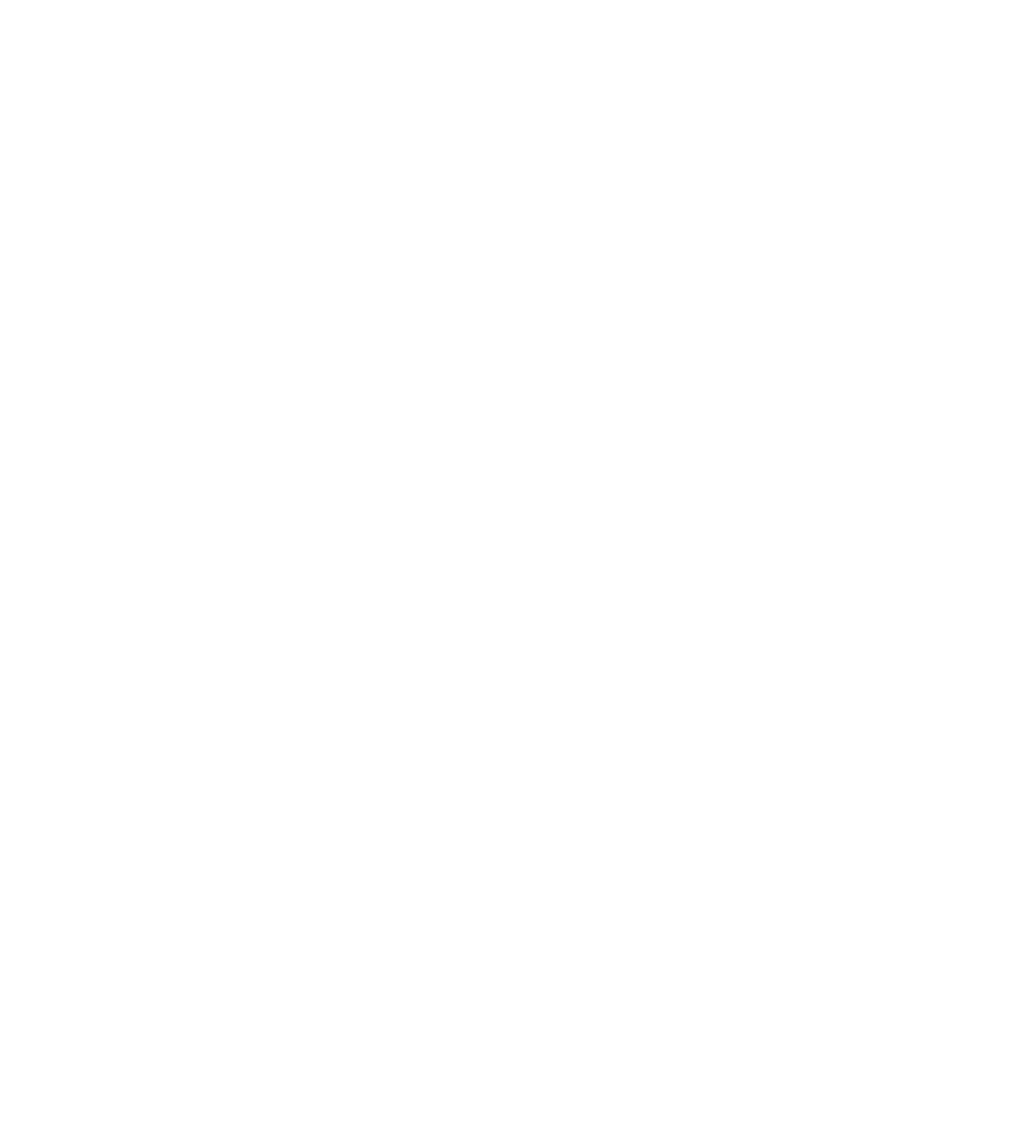
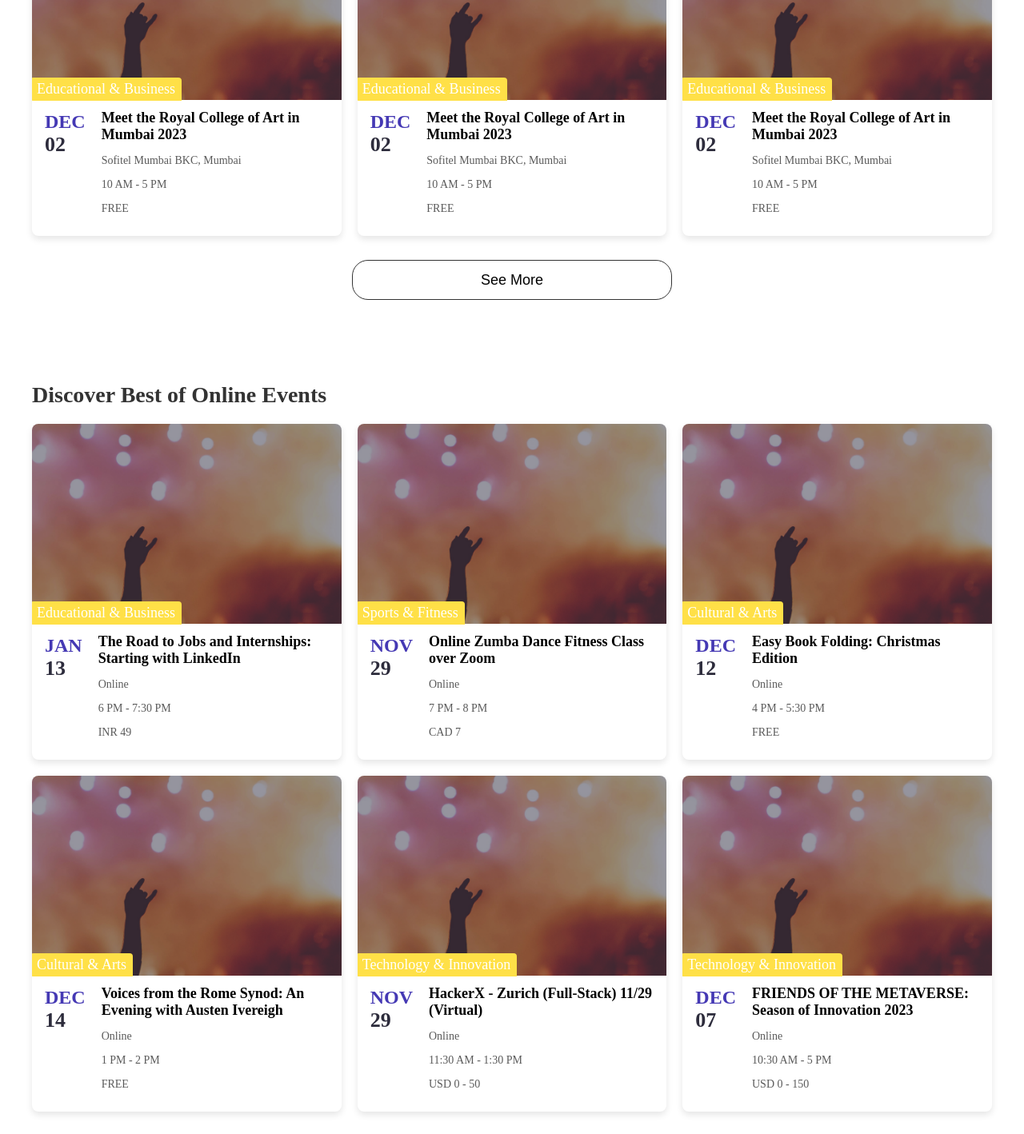
Before and after one commit to ali-mansour21/ActiveVibe, a React (Vite) app in the folder frontend/: page / in a window 1280 px wide. Shown: the part 1680-3098 px from the top of the page at 80% size. Before the commit the page ends 1635 px from the top, so only its background shows below. Built offline with nearby package versions, Linux system fonts and the light colour scheme.

Commit message:
Create the online event section

```diff
--- a/frontend/src/App.css
+++ b/frontend/src/App.css
@@ -1,3 +1,6 @@
+@import url("https://fonts.googleapis.com/css2?family=Lalezar&family=Montserrat:ital,wght@0,100..900;1,100..900&display=swap");
+
 body {
   margin: 0 !important;
+  font-family: "Montserrat", sans-serif;
 }
--- a/frontend/src/pages/components/EventCard.jsx
+++ b/frontend/src/pages/components/EventCard.jsx
@@ -1,22 +1,23 @@
 import "../styles/eventcard.css";
 
+// eslint-disable-next-line react/prop-types
 const EventCard = ({ event }) => {
   return (
     <div className="event-card">
-      <img src={event.imageUrl} alt={event.title} className="event-image" />
+      <img src={event?.imageUrl} alt={event?.title} className="event-image" />
       <div className="event-details">
         <div className="event-date">
-          <span className="event-month">{event.month}</span>
-          <span className="event-day">{event.day}</span>
+          <span className="event-month">{event?.month}</span>
+          <span className="event-day">{event?.day}</span>
         </div>
         <div className="event-info">
-          <h4 className="event-title">{event.title}</h4>
-          <p className="event-location">{event.location}</p>
-          <p className="event-time">{event.time}</p>
-          <p className="event-price">{event.price}</p>
+          <h4 className="event-title">{event?.title}</h4>
+          <p className="event-location">{event?.location}</p>
+          <p className="event-time">{event?.time}</p>
+          <p className="event-price">{event?.price}</p>
         </div>
       </div>
-      <div className="event-category">{event.category}</div>
+      <div className="event-category">{event?.category}</div>
     </div>
   );
 };
--- a/frontend/src/pages/components/EventSection.jsx
+++ b/frontend/src/pages/components/EventSection.jsx
@@ -35,6 +35,39 @@ const events = [
     imageUrl: logo,
     category: "Educational & Business",
   },
+  {
+    title: "Meet the Royal College of Art in Mumbai 2023",
+    month: "DEC",
+    day: "02",
+    location: "Sofitel Mumbai BKC, Mumbai",
+    time: "10 AM - 5 PM",
+    price: "FREE",
+    interested: "",
+    imageUrl: logo,
+    category: "Educational & Business",
+  },
+  {
+    title: "Meet the Royal College of Art in Mumbai 2023",
+    month: "DEC",
+    day: "02",
+    location: "Sofitel Mumbai BKC, Mumbai",
+    time: "10 AM - 5 PM",
+    price: "FREE",
+    interested: "",
+    imageUrl: logo,
+    category: "Educational & Business",
+  },
+  {
+    title: "Meet the Royal College of Art in Mumbai 2023",
+    month: "DEC",
+    day: "02",
+    location: "Sofitel Mumbai BKC, Mumbai",
+    time: "10 AM - 5 PM",
+    price: "FREE",
+    interested: "",
+    imageUrl: logo,
+    category: "Educational & Business",
+  },
 ];
 
 const EventsSection = () => {
--- a/frontend/src/pages/components/Home.jsx
+++ b/frontend/src/pages/components/Home.jsx
@@ -2,6 +2,7 @@ import Header from "../../components/Header";
 import Categories from "./Categories";
 import EventsSection from "./EventSection";
 import LandingPage from "./LandingPage ";
+import OnlineEventsSection from "./OnlineEventsSection";
 
 const Home = () => {
   const isAuthenticated = false;
@@ -11,6 +12,7 @@ const Home = () => {
       <LandingPage />
       <Categories />
       <EventsSection />
+      <OnlineEventsSection />
     </>
   );
 };
--- /dev/null
+++ b/frontend/src/pages/components/OnlineEventsSection.jsx
@@ -0,0 +1,91 @@
+import EventCard from "./EventCard";
+import "../styles/onlineeventsection.css";
+import "../styles/eventcard.css";
+import logo from "../../assets/landing/Hero.png";
+
+const onlineEvents = [
+  {
+    title: "The Road to Jobs and Internships: Starting with LinkedIn",
+    month: "JAN",
+    day: "13",
+    location: "Online",
+    time: "6 PM - 7:30 PM",
+    price: "INR 49",
+    interested: "21",
+    imageUrl: logo,
+    category: "Educational & Business",
+  },
+  {
+    title: "Online Zumba Dance Fitness Class over Zoom",
+    month: "NOV",
+    day: "29",
+    location: "Online",
+    time: "7 PM - 8 PM",
+    price: "CAD 7",
+    interested: "",
+    imageUrl: logo,
+    category: "Sports & Fitness",
+  },
+  {
+    title: "Easy Book Folding: Christmas Edition",
+    month: "DEC",
+    day: "12",
+    location: "Online",
+    time: "4 PM - 5:30 PM",
+    price: "FREE",
+    interested: "10",
+    imageUrl: logo,
+    category: "Cultural & Arts",
+  },
+  {
+    title: "Voices from the Rome Synod: An Evening with Austen Ivereigh",
+    month: "DEC",
+    day: "14",
+    location: "Online",
+    time: "1 PM - 2 PM",
+    price: "FREE",
+    interested: "37",
+    imageUrl: logo,
+    category: "Cultural & Arts",
+  },
+  {
+    title: "HackerX - Zurich (Full-Stack) 11/29 (Virtual)",
+    month: "NOV",
+    day: "29",
+    location: "Online",
+    time: "11:30 AM - 1:30 PM",
+    price: "USD 0 - 50",
+    interested: "16",
+    imageUrl: logo,
+    category: "Technology & Innovation",
+  },
+  {
+    title: "FRIENDS OF THE METAVERSE: Season of Innovation 2023",
+    month: "DEC",
+    day: "07",
+    location: "Online",
+    time: "10:30 AM - 5 PM",
+    price: "USD 0 - 150",
+    interested: "10",
+    imageUrl: logo,
+    category: "Technology & Innovation",
+  },
+  // Add more events as needed...
+];
+const OnlineEventsSection = () => {
+  return (
+    <div className="online-events-section">
+      <h2>Discover Best of Online Events</h2>
+      <div className="online-events-grid">
+        {onlineEvents?.map((event, index) => (
+          <div key={index}>
+            <EventCard event={event} />
+          </div>
+        ))}
+      </div>
+      <button className="see-more-button">See More</button>
+    </div>
+  );
+};
+
+export default OnlineEventsSection;
--- a/frontend/src/pages/styles/eventcard.css
+++ b/frontend/src/pages/styles/eventcard.css
@@ -59,7 +59,7 @@
 
 .event-category {
   background-color: #ffe047;
-  color: #2d2c3c;
+  color: #fff;
   padding: 4px 8px;
   position: absolute;
   top: 222px;
--- /dev/null
+++ b/frontend/src/pages/styles/onlineeventsection.css
@@ -0,0 +1,31 @@
+.online-events-section {
+  margin: 40px auto;
+  padding: 20px 20px;
+  max-width: 1200px;
+}
+
+.online-events-section h2 {
+  font-size: 28px;
+  margin-bottom: 20px;
+  color: #333;
+}
+
+.online-events-grid {
+  display: grid;
+  grid-template-columns: repeat(auto-fit, minmax(300px, 1fr));
+  gap: 20px;
+}
+.see-more-button {
+  margin: 30px auto 0;
+  display: block;
+  padding: 12px 24px;
+  border: 1px solid #333;
+  background-color: white;
+  border-radius: 20px;
+  cursor: pointer;
+  transition: background-color 0.3s;
+}
+
+.see-more-button:hover {
+  background-color: #f0f0f0;
+}
```
